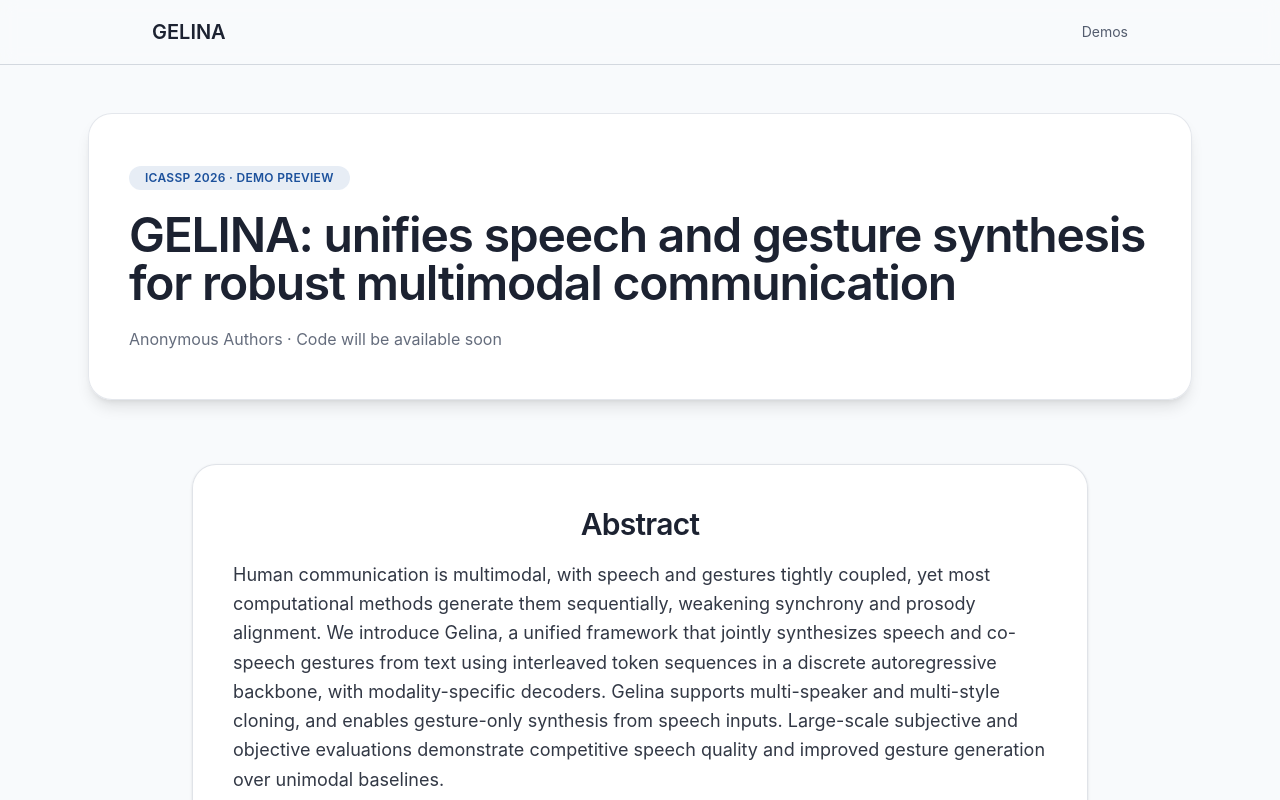
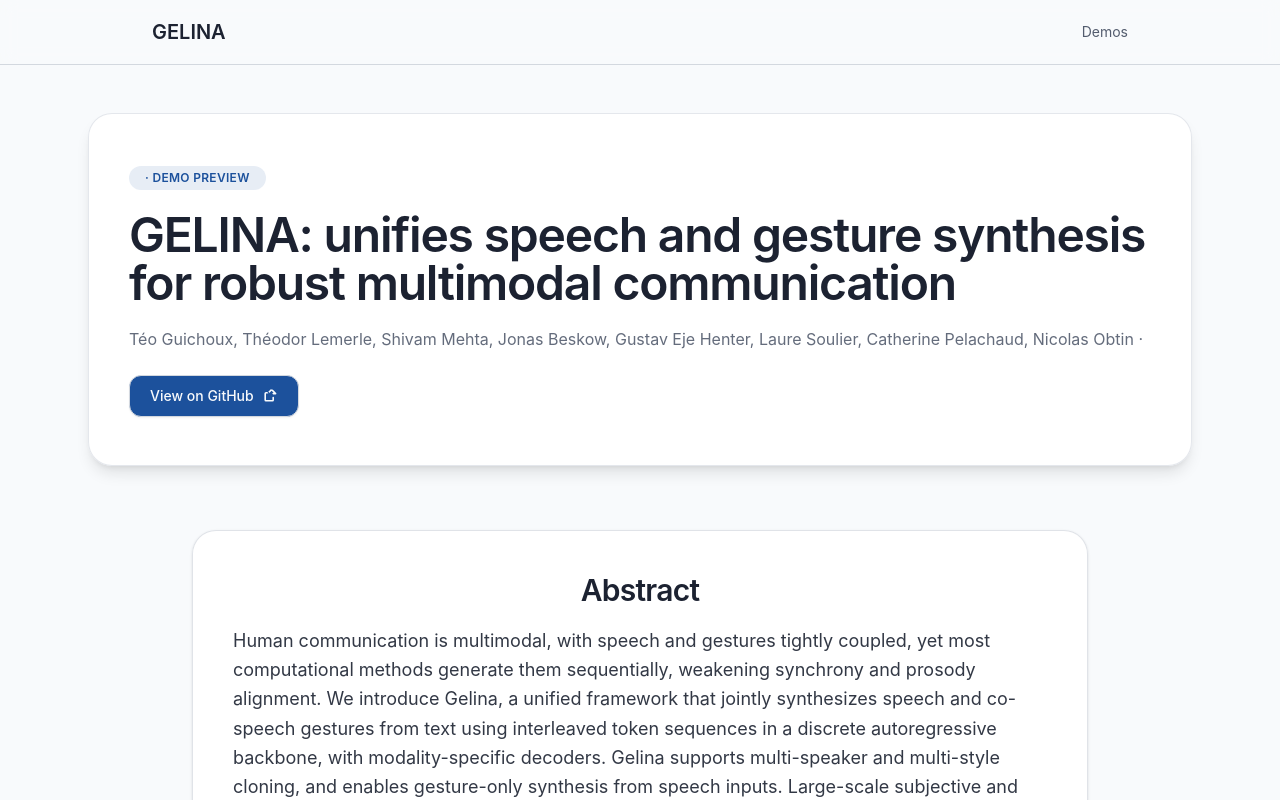
Before and after one commit to TGuichoux/TGuichoux.github.io, a React (Vite) app: page / in a window 1280 px wide. Shown: the top 800 px of the page. Built offline with nearby package versions, Linux system fonts and the light colour scheme.

Commit message:
added authors and code

```diff
--- a/src/pages/Index.tsx
+++ b/src/pages/Index.tsx
@@ -78,14 +78,37 @@ const Index = () => {
             <div className="mx-auto max-w-5xl">
               <div className="space-y-5 text-center md:text-left">
                 <span className="inline-flex items-center justify-center gap-2 rounded-full bg-primary/10 px-4 py-1 text-xs font-semibold uppercase tracking-wide text-primary">
-                  ICASSP 2026 · Demo Preview
+                  · Demo Preview
                 </span>
+
                 <h1 className="text-balance text-3xl font-semibold leading-tight tracking-tight text-foreground sm:text-4xl md:text-5xl">
                   GELINA: unifies speech and gesture synthesis for robust multimodal communication
                 </h1>
+
                 <p className="text-sm text-muted-foreground/90 md:text-base">
-                  Anonymous Authors · Code will be available soon
+                  Téo Guichoux, Théodor Lemerle, Shivam Mehta, Jonas Beskow, Gustav Eje Henter, Laure Soulier, Catherine Pelachaud, Nicolas Obtin ·
                 </p>
+
+                <div className="pt-1">
+                  <a
+                    href="https://github.com/TGuichoux/Gelina/tree/main"
+                    target="_blank"
+                    rel="noopener noreferrer"
+                    aria-label="Open Gelina GitHub repository"
+                    className="inline-flex items-center justify-center rounded-xl border border-border bg-primary px-5 py-2.5 text-sm font-medium text-primary-foreground shadow-sm transition hover:opacity-90 focus:outline-none focus:ring-2 focus:ring-primary/40"
+                  >
+                    View on GitHub
+                    <svg
+                      className="ml-2 h-4 w-4"
+                      xmlns="http://www.w3.org/2000/svg"
+                      viewBox="0 0 20 20"
+                      fill="currentColor"
+                      aria-hidden="true"
+                    >
+                      <path d="M12.293 2.293a1 1 0 0 1 1.414 0l4 4A1 1 0 0 1 17 8h-3a1 1 0 1 1 0-2h.586L12 3.414 8.707 6.707a1 1 0 0 1-1.414-1.414l4-4ZM5 5a2 2 0 0 0-2 2v8a2 2 0 0 0 2 2h8a2 2 0 0 0 2-2v-3a1 1 0 1 0-2 0v3H5V7h3a1 1 0 1 0 0-2H5Z" />
+                    </svg>
+                  </a>
+                </div>
               </div>
             </div>
           </div>
```
